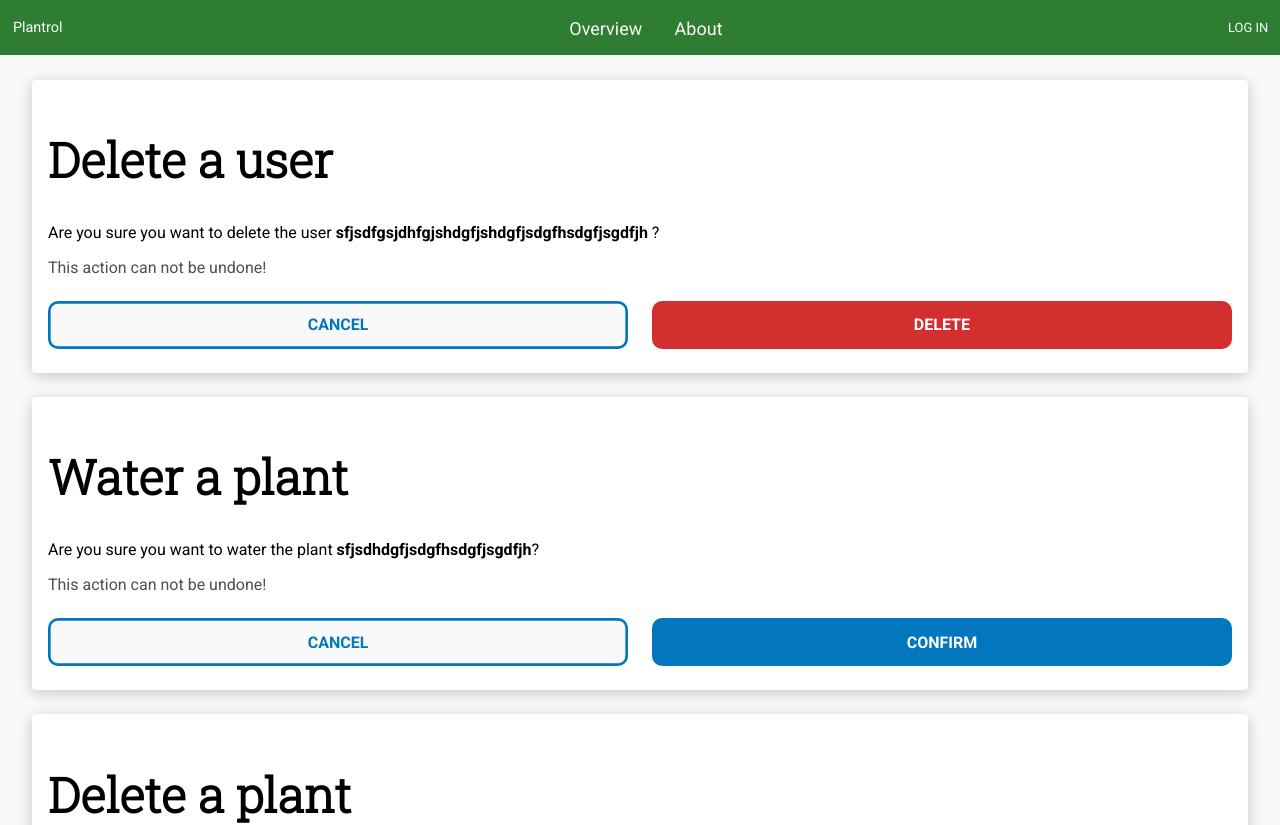
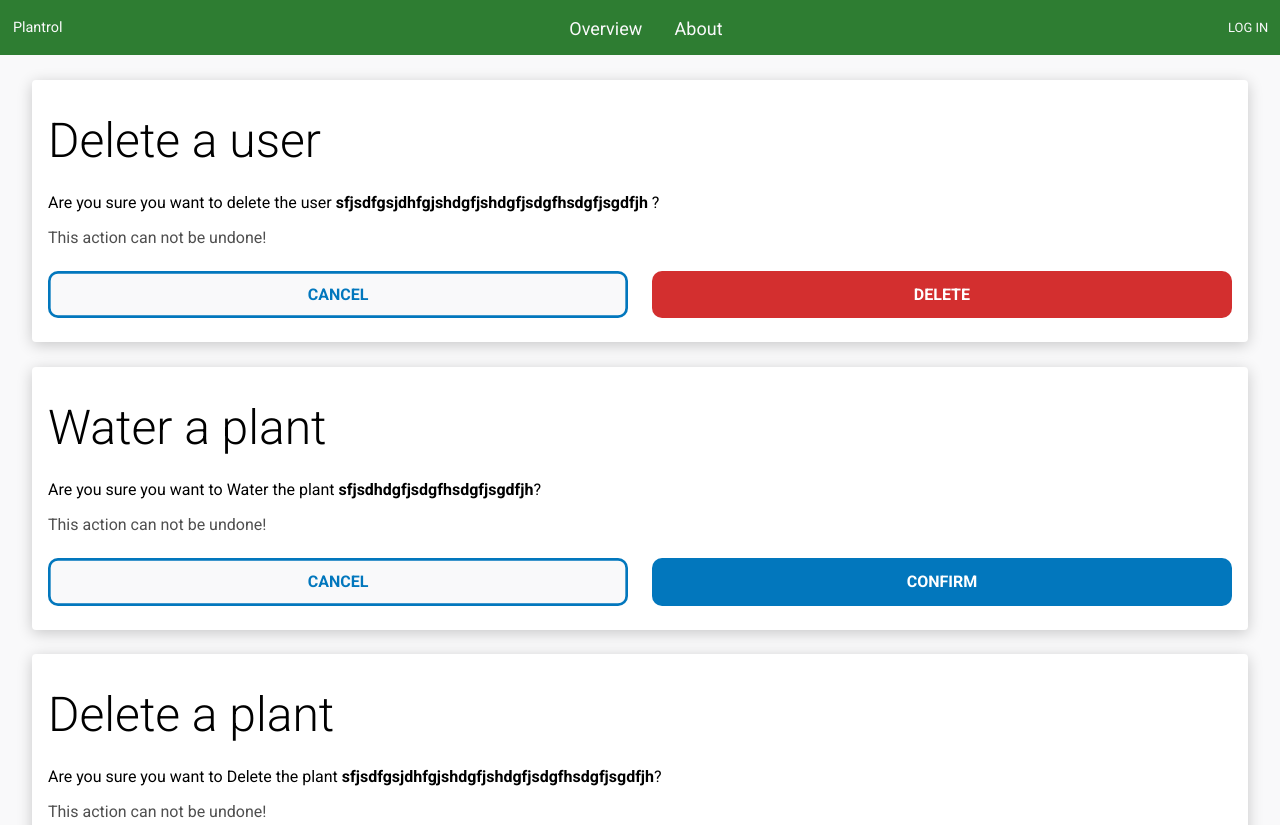
Before and after one commit to Webproject-exam/frontend, a React (Create React App) app: page /prompt in a window 1280 px wide. Shown: the top 825 px of the page. Built offline with nearby package versions, Linux system fonts and the light colour scheme.

Commit message:
Prompt CSS

```diff
--- a/src/components/Postpone/Postpone.jsx
+++ b/src/components/Postpone/Postpone.jsx
@@ -29,7 +29,6 @@ class Postpone extends Component {
             days_postponement: '',
             reason_postponement: ''
         });
-
 
         alert(`submitting: ${postponeObject.days_postponement} and ${postponeObject.reason_postponement}`)
     }
--- /dev/null
+++ b/src/components/Prompt/Prompt.css
@@ -0,0 +1,5 @@
+.container.prompt h1 {
+    font-family: unset;
+    font-weight: lighter;
+    margin: 1rem 0 1.5rem;
+}
--- a/src/components/Prompt/Prompt.jsx
+++ b/src/components/Prompt/Prompt.jsx
@@ -1,5 +1,6 @@
 import React from 'react';
 import Button from '../Button/Button';
+import './Prompt.css'
 
 function Prompt(props) {
     const { onCancelClick, onConfirmClick, plant, type, user } = props;
@@ -9,17 +10,17 @@ function Prompt(props) {
     let action;
 
     if (type === 'delete') {
-        action = 'delete';
+        action = 'Delete';
         buttonVariant = 'danger';
         buttonLabel = 'delete';
     } else {
-        action = 'water';
+        action = 'Water';
         buttonVariant = 'secondary';
         buttonLabel = 'confirm';
     }
 
     return (
-        <div className="container">
+        <div className="container prompt">
             <>
                 {user &&
                 <>
@@ -30,7 +31,7 @@ function Prompt(props) {
 
                 {plant &&
                 <>
-                    <h1>{action === 'delete' ? 'Delete' : 'Water'} a plant</h1>
+                    <h1>{action} a plant</h1>
                     <p>Are you sure you want to {action} the plant <span className="bold">{plant.name}</span>?</p>
                 </>
                 }
@@ -38,7 +39,7 @@ function Prompt(props) {
                 <p className="low-emphasis-text">This action can not be undone!</p>
 
                 <div className="buttons-side-by-side">
-                    <Button onClick={onCancelClick} label="Cancel" size="half" variant="secondary-outlined" />
+                    <Button onClick={onCancelClick} label="cancel" size="half" variant="secondary-outlined" />
                     <Button onClick={onConfirmClick} label={buttonLabel} size="half" variant={buttonVariant} />
                 </div>
             </>
```
